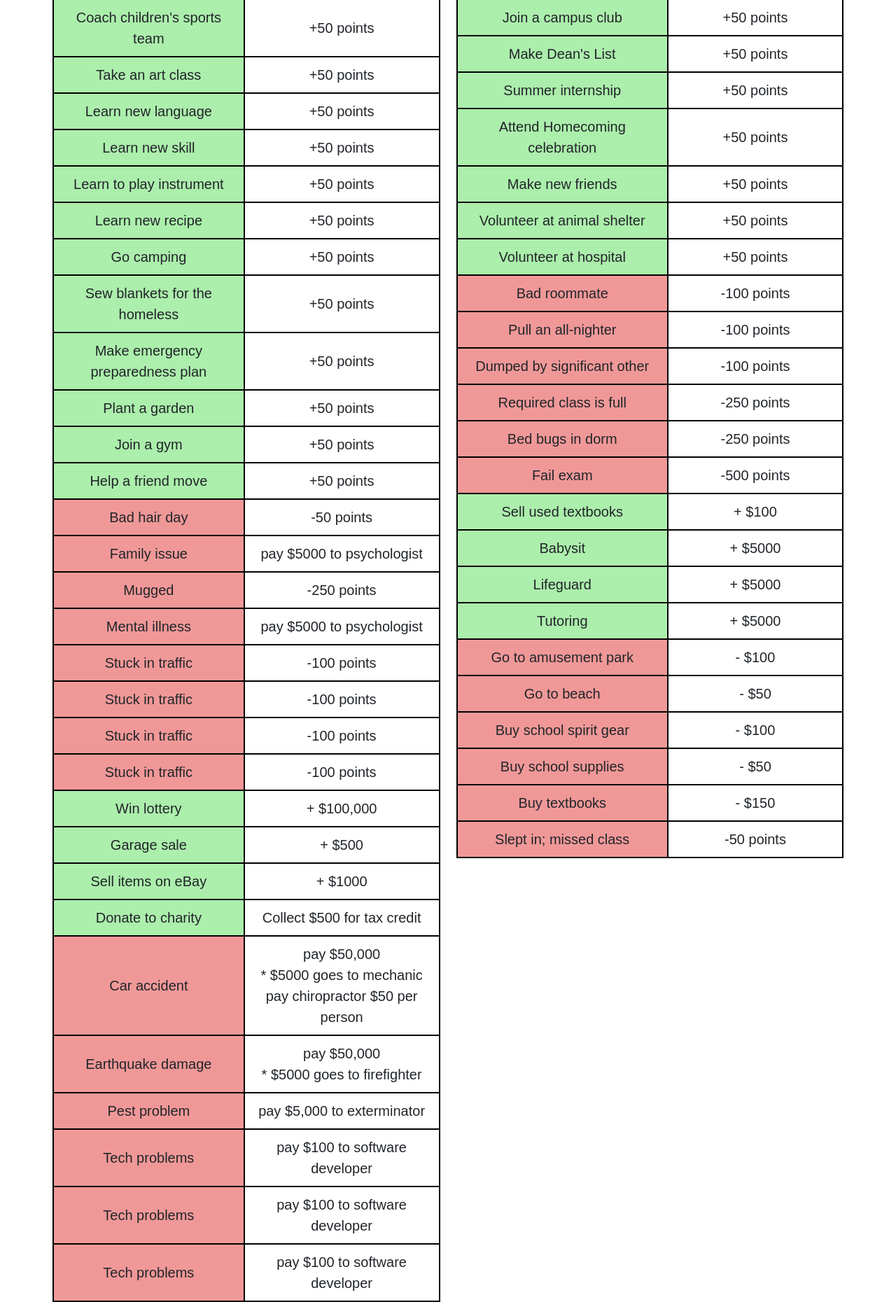
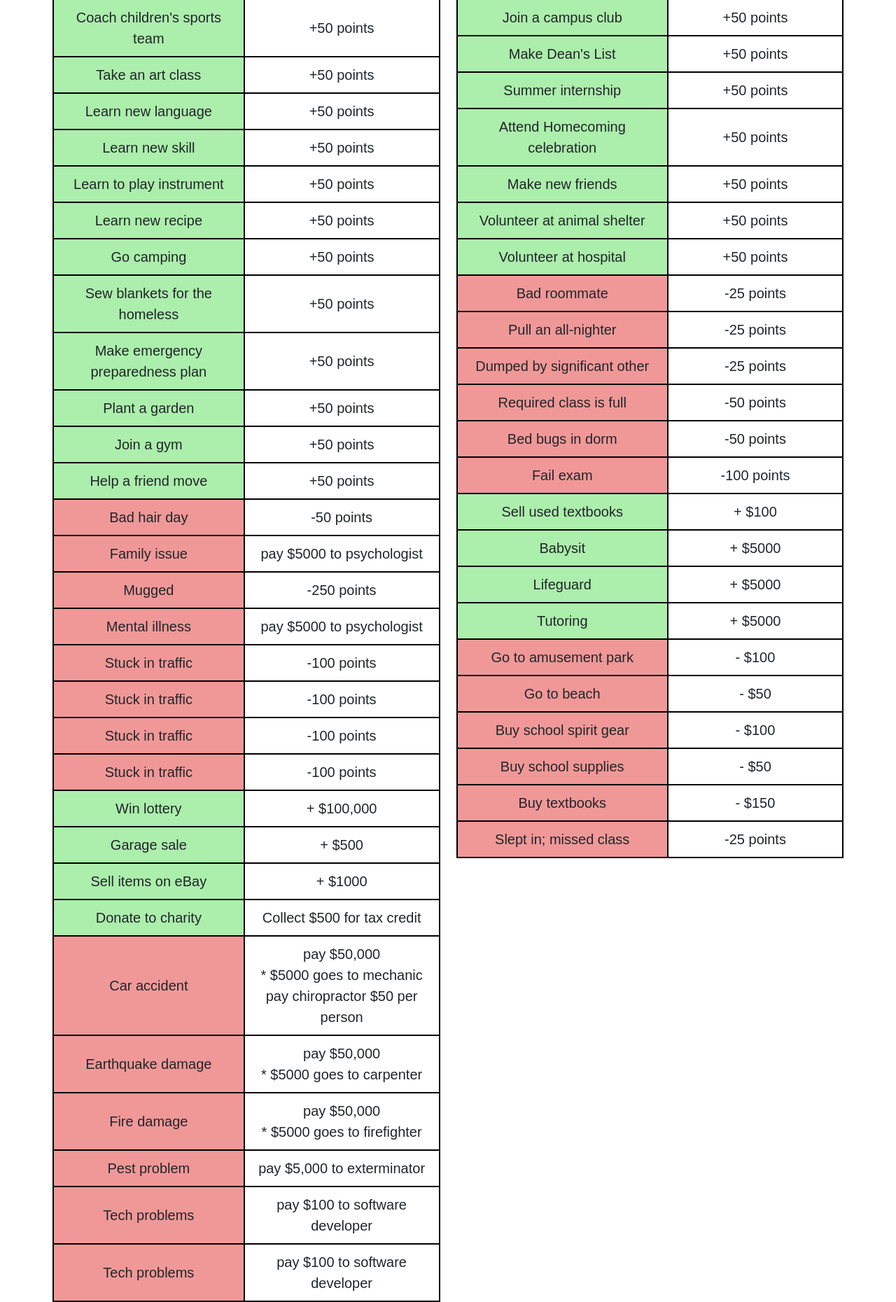
Before and after one commit to AmyWeitzman/RealLife, a Python web app: template app/templates/cards.html in a window 1280 px wide. Shown: the part 509-2369 px from the top of the page at 70% size. Run offline with Jinja, Linux system fonts and the light colour scheme; the template is opened without the code that fills it: most values are stand-ins (such as "Sample title", 1, 10 or a date in 2020); some libraries are stand-ins or nearby versions.

Commit message:
update cards

```diff
--- a/app/templates/cards.html
+++ b/app/templates/cards.html
@@ -129,6 +129,12 @@
         </tr>
         <tr>
             <td class="bad-card" id="Earthquake damage">Earthquake damage</td>
+            <td>pay $50,000<br>
+                * $5000 goes to carpenter
+            </td>
+        </tr>
+        <tr>
+            <td class="bad-card" id="Fire damage">Fire damage</td>
             <td>pay $50,000<br>
                 * $5000 goes to firefighter
             </td>
@@ -519,27 +525,27 @@
         </tr>
         <tr>
             <td class="bad-card" id="Bad roommate">Bad roommate</td>
-            <td>-100 points</td>
+            <td>-25 points</td>
         </tr>
         <tr>
             <td class="bad-card" id="Pull an all-nighter">Pull an all-nighter</td>
-            <td>-100 points</td>
+            <td>-25 points</td>
         </tr>
         <tr>
             <td class="bad-card" id="Dumped by significant other">Dumped by significant other</td>
-            <td>-100 points</td>
+            <td>-25 points</td>
         </tr>
         <tr>
             <td class="bad-card" id="Required class is full">Required class is full</td>
-            <td>-250 points</td>
+            <td>-50 points</td>
         </tr>
         <tr>
             <td class="bad-card" id="Bed bugs in dorm">Bed bugs in dorm</td>
-            <td>-250 points</td>
+            <td>-50 points</td>
         </tr>
         <tr>
             <td class="bad-card" id="Fail exam">Fail exam</td>
-            <td>-500 points</td>
+            <td>-100 points</td>
         </tr>
         <tr>
             <td class="good-card" id="Sell used textbooks">Sell used textbooks</td>
@@ -579,7 +585,7 @@
         </tr>
         <tr>
             <td class="bad-card" id="Slept in; missed class">Slept in; missed class</td>
-            <td>-50 points</td>
+            <td>-25 points</td>
         </tr>
     </table>
 {% endblock %}
```
Also changed, not shown: db_setup.py (+7 -7 lines).
